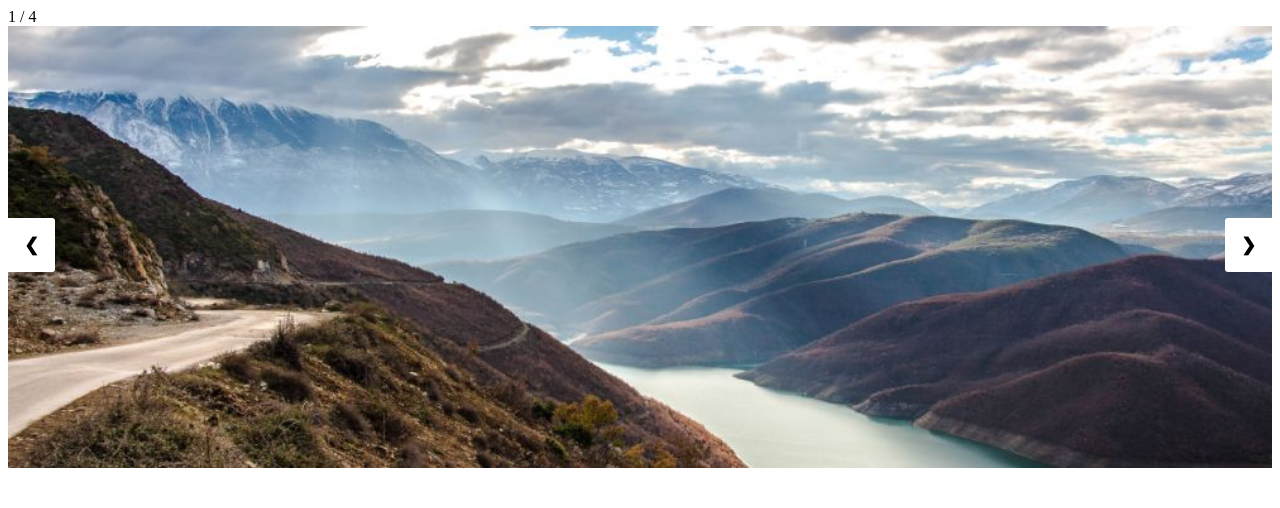
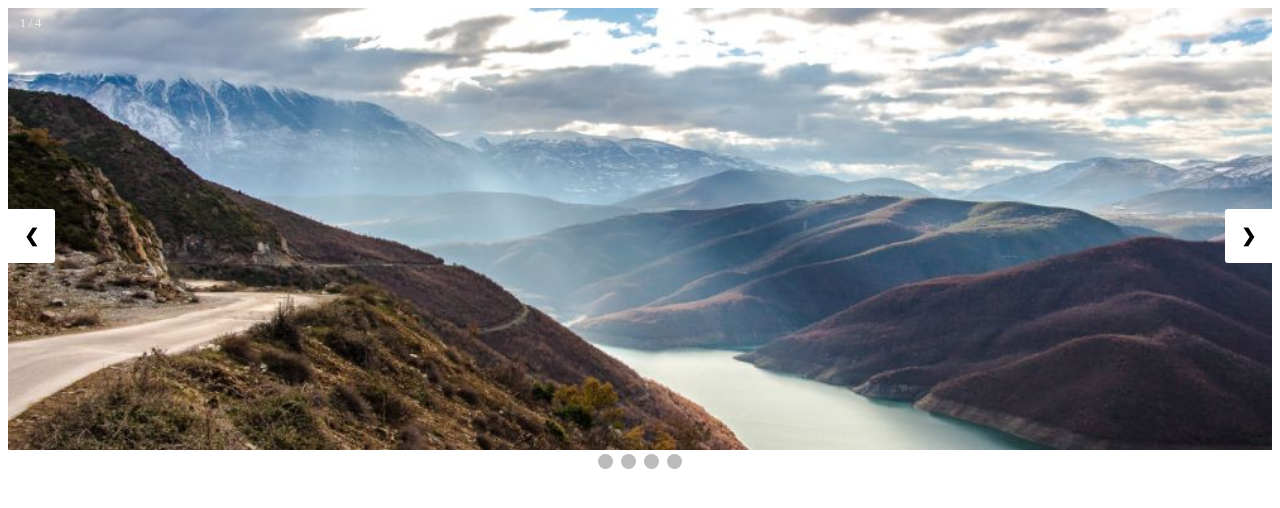
Before and after one commit to muhammadfaizanahmad/javascript-projects, a plain HTML site: page slideshow/index.html in a window 1280 px wide. Drawn offline with Linux system fonts and the light colour scheme.

Commit message:
Update style.css

```diff
--- a/slideshow/style.css
+++ b/slideshow/style.css
@@ -29,3 +29,28 @@
   right: 0;
   border-radius: 3px 0 0 3px;
 }
+
+.numbertext {
+  color: #f2f2f2;
+  font-size: 12px;
+  padding: 8px 12px;
+  position: absolute;
+  top: 0;
+}
+
+/* The dots/bullets/indicators */
+.dot {
+  cursor: pointer;
+  height: 15px;
+  width: 15px;
+  margin: 0 2px;
+  background-color: #bbb;
+  border-radius: 50%;
+  display: inline-block;
+  transition: background-color 0.6s ease;
+}
+
+.active,
+.dot:hover {
+  background-color: #717171;
+}
```
